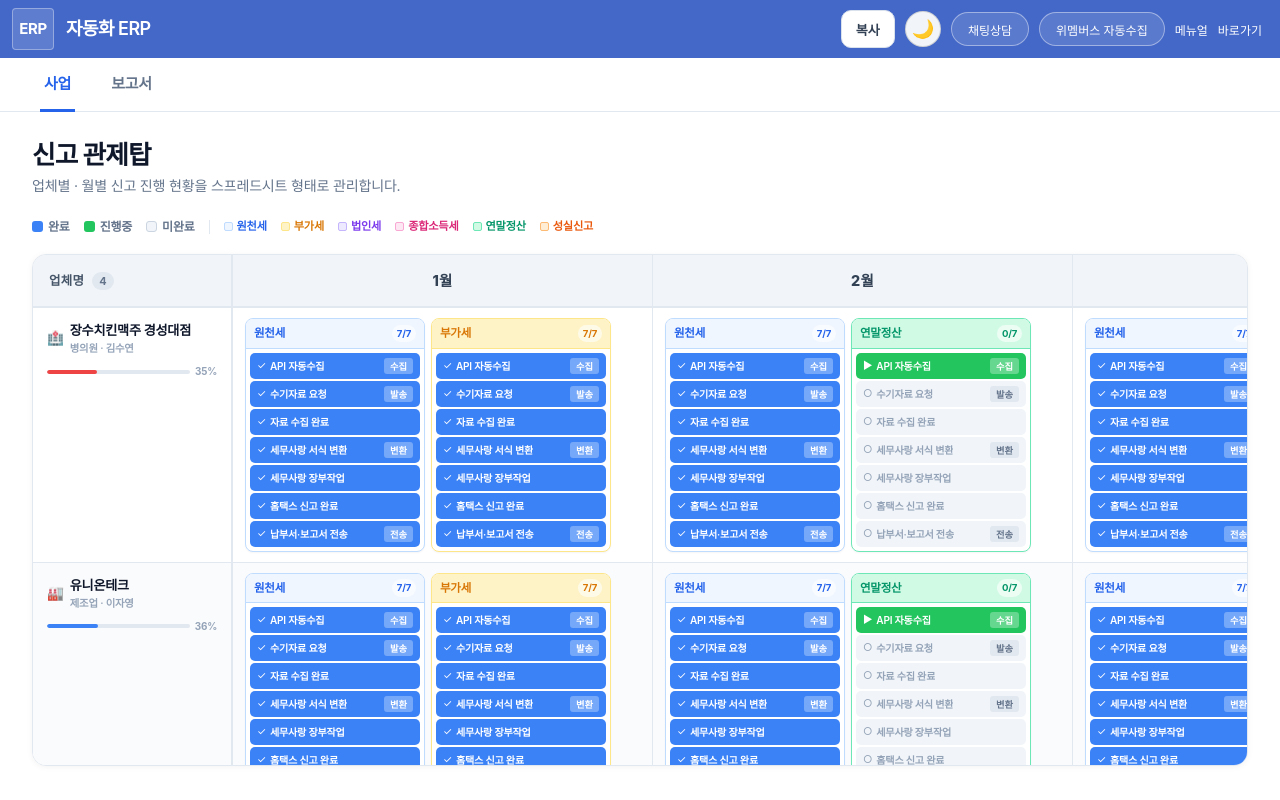
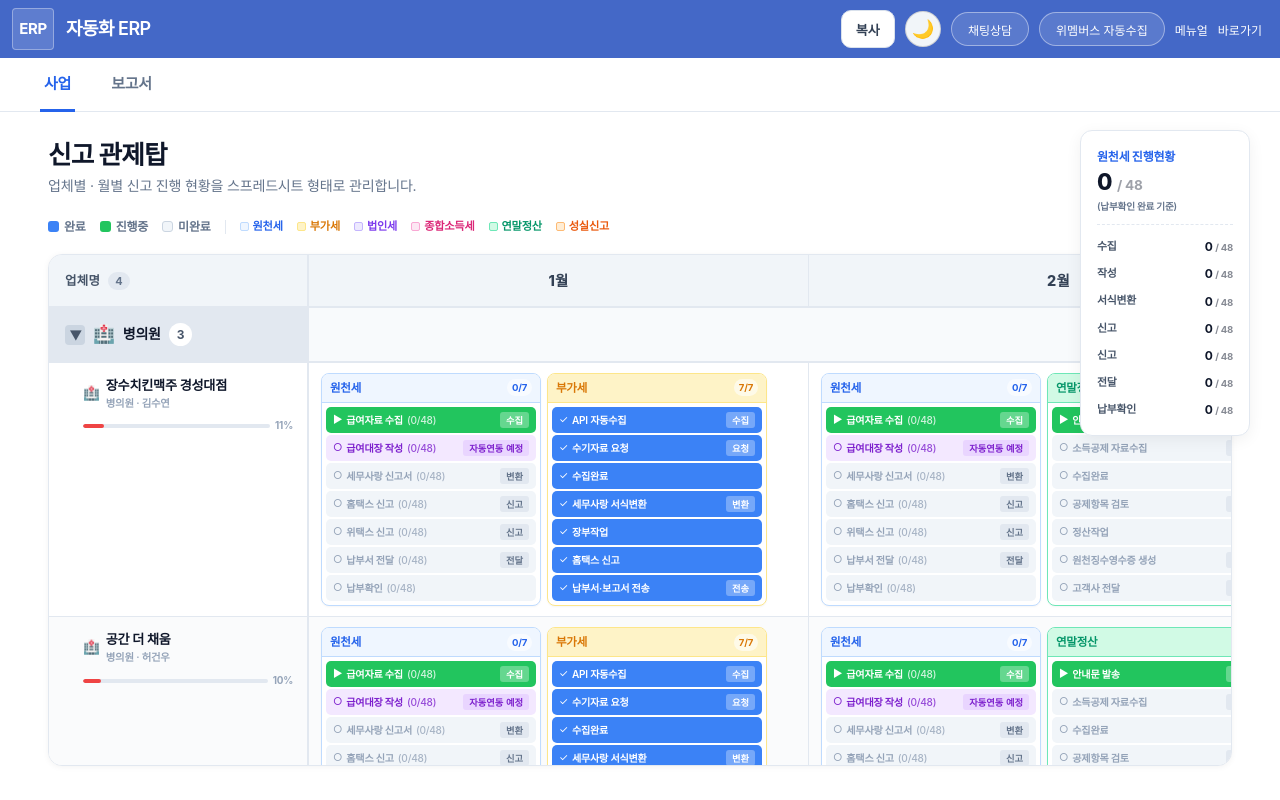
Before and after one commit to kyo1103/hgwjwk, a Next.js app: page /erp/control-tower in a window 1280 px wide. Built offline with nearby package versions, Linux system fonts and the light colour scheme; a web font is replaced by a local one.

Commit message:
feat: 원천세 내용 재정비

```diff
--- a/app/erp/control-tower/page.tsx
+++ b/app/erp/control-tower/page.tsx
@@ -1,6 +1,6 @@
 "use client";
 
-import { useState, useRef, useCallback } from "react";
+import React, { useState, useRef, useCallback, useMemo } from "react";
 import Link from "next/link";
 import {
   type StepStatus,
@@ -36,9 +36,30 @@ const TAX_COLORS: Record<string, { bg: string; text: string; border: string }> =
 
 /* ─────────────────────────── 서브 컴포넌트 ─────────────────────────── */
 
-function StepRow({ step, onToggle, onBtn }: { step: ReportStep; onToggle: () => void; onBtn: () => void }) {
-  const bg = step.status === "done" ? COLORS.done : step.status === "in-progress" ? COLORS.inProgress : COLORS.pending;
-  const tx = step.status === "done" ? COLORS.doneText : step.status === "in-progress" ? COLORS.inProgressText : COLORS.pendingText;
+function StepRow({ step, summary, onToggle, onBtn }: {
+  step: ReportStep;
+  summary?: { done: number, total: number };
+  onToggle: () => void;
+  onBtn: () => void;
+}) {
+  let bg = COLORS.pending;
+  let tx = COLORS.pendingText;
+  let btnBg = step.status === "pending" ? "#e2e8f0" : "rgba(255,255,255,0.3)";
+  let btnTx = step.status === "pending" ? "#64748b" : "#fff";
+
+  if (step.status === "done") {
+    bg = COLORS.done;
+    tx = COLORS.doneText;
+  } else if (step.status === "in-progress") {
+    bg = COLORS.inProgress;
+    tx = COLORS.inProgressText;
+  } else if (step.isAutoSync) {
+    bg = "#f3e8ff"; // 연한 보라색 배경
+    tx = "#7e22ce"; // 어두운 보라 텍스트
+    btnBg = "#e9d5ff";
+    btnTx = "#7e22ce";
+  }
+
   const icon = step.status === "done" ? "✓" : step.status === "in-progress" ? "▶" : "○";
 
   return (
@@ -52,23 +73,29 @@ function StepRow({ step, onToggle, onBtn }: { step: ReportStep; onToggle: () =>
         <span style={{
           fontSize: "0.63rem", fontWeight: 600, color: tx,
           whiteSpace: "nowrap", overflow: "hidden", textOverflow: "ellipsis",
-        }}>{step.label}</span>
+        }}>
+          {step.label}
+          {summary && <span style={{ opacity: 0.8, marginLeft: 4, fontWeight: 500 }}>({summary.done}/{summary.total})</span>}
+        </span>
       </div>
       {step.hasButton && (
         <button onClick={e => { e.stopPropagation(); onBtn(); }} style={{
           padding: "1px 6px", fontSize: "0.58rem", fontWeight: 700, border: "none", borderRadius: 3,
           cursor: "pointer", flexShrink: 0,
-          background: step.status === "pending" ? "#e2e8f0" : "rgba(255,255,255,0.3)",
-          color: step.status === "pending" ? "#64748b" : "#fff",
+          background: btnBg,
+          color: btnTx,
           transition: "all 0.15s",
-        }}>{step.buttonLabel}</button>
+        }}>
+          {step.isAutoSync && step.status === "pending" ? "자동연동 예정" : step.buttonLabel}
+        </button>
       )}
     </div>
   );
 }
 
-function TaxCard({ report, onStepToggle, onBtn }: {
+function TaxCard({ report, globalStats, onStepToggle, onBtn }: {
   report: TaxReport;
+  globalStats?: Record<string, { done: number; total: number }>;
   onStepToggle: (i: number) => void;
   onBtn: (i: number) => void;
 }) {
@@ -78,7 +105,7 @@ function TaxCard({ report, onStepToggle, onBtn }: {
   return (
     <div style={{
       border: `1.5px solid ${tc.border}`, borderRadius: 8, background: "#fff",
-      overflow: "hidden", width: 180, flexShrink: 0,
+      overflow: "hidden", width: 220, flexShrink: 0,
       boxShadow: "0 1px 2px rgba(0,0,0,0.04)",
     }}>
       <div style={{
@@ -94,7 +121,13 @@ function TaxCard({ report, onStepToggle, onBtn }: {
       </div>
       <div style={{ padding: 4, display: "flex", flexDirection: "column", gap: 2 }}>
         {report.steps.map((s, i) => (
-          <StepRow key={i} step={s} onToggle={() => onStepToggle(i)} onBtn={() => onBtn(i)} />
+          <StepRow
+            key={i}
+            step={s}
+            summary={globalStats && report.taxType === "원천세" ? globalStats[s.label] : undefined}
+            onToggle={() => onStepToggle(i)}
+            onBtn={() => onBtn(i)}
+          />
         ))}
       </div>
     </div>
@@ -103,8 +136,8 @@ function TaxCard({ report, onStepToggle, onBtn }: {
 
 /* ─────────────────────────── 스타일 상수 ─────────────────────────── */
 
-const STICKY_COL_W = 200;
-const MONTH_COL_W = 420;
+const STICKY_COL_W = 260;
+const MONTH_COL_W = 500;
 
 /* ─────────────────────────── 메인 페이지 ─────────────────────────── */
 
@@ -112,7 +145,42 @@ export default function ControlTowerPage() {
   const [companies, setCompanies] = useState<Company[]>(MOCK_COMPANIES);
   const [activeRow, setActiveRow] = useState<string | null>(null);
   const [toast, setToast] = useState<string | null>(null);
+  const [expandedFolders, setExpandedFolders] = useState<Record<string, boolean>>({});
   const rowRefs = useRef<Record<string, HTMLTableRowElement | null>>({});
+
+  const groupedCompanies = useMemo(() => {
+    const groups: Record<string, Company[]> = {};
+    companies.forEach(c => {
+      if (!groups[c.category]) groups[c.category] = [];
+      groups[c.category].push(c);
+    });
+    return groups;
+  }, [companies]);
+
+  const withholdingStats = useMemo(() => {
+    const stats: Record<string, { done: number; total: number }> = {};
+    let overallTotal = 0;
+    let overallDone = 0;
+
+    companies.forEach(c => {
+      c.months.forEach(m => {
+        m.reports.forEach(r => {
+          if (r.taxType === "원천세") {
+            overallTotal += 1;
+            const finishStep = r.steps.find(s => s.label === "납부확인");
+            if (finishStep && finishStep.status === "done") overallDone += 1;
+
+            r.steps.forEach(s => {
+              if (!stats[s.label]) stats[s.label] = { done: 0, total: 0 };
+              stats[s.label].total += 1;
+              if (s.status === "done") stats[s.label].done += 1;
+            });
+          }
+        });
+      });
+    });
+    return { steps: stats, overallTotal, overallDone };
+  }, [companies]);
 
   const showToast = useCallback((msg: string) => {
     setToast(msg);
@@ -149,7 +217,7 @@ export default function ControlTowerPage() {
   };
 
   return (
-    <div style={{ padding: "28px 32px", maxWidth: 1800, margin: "0 auto" }}>
+    <div style={{ padding: "28px 16px", width: "95%", margin: "0 auto", position: "relative" }}>
       {/* Toast */}
       {toast && (
         <div style={{
@@ -166,9 +234,41 @@ export default function ControlTowerPage() {
         <h1 style={{ fontSize: "1.6rem", fontWeight: 800, color: "#0f172a", letterSpacing: "-0.03em", marginBottom: 4 }}>
           신고 관제탑
         </h1>
-        <p style={{ color: "#64748b", fontSize: "0.88rem" }}>
+        <p style={{ color: "#64748b", fontSize: "0.88rem", margin: 0 }}>
           업체별 · 월별 신고 진행 현황을 스프레드시트 형태로 관리합니다.
         </p>
+      </div>
+
+      {/* ─── 우측 화면밖 위치 고정 원천세 현황판 ─── */}
+      <div style={{
+        position: "fixed", top: 130, right: 30, zIndex: 100, width: 170,
+        display: "flex", flexDirection: "column", gap: 12, background: "#fff", padding: "16px",
+        borderRadius: 12, border: `1px solid ${COLORS.border}`, boxShadow: "0 4px 16px rgba(0,0,0,0.06)"
+      }}>
+        <div style={{ display: "flex", flexDirection: "column", gap: 4, borderBottom: "1px dashed #e2e8f0", paddingBottom: 10 }}>
+          <span style={{ fontSize: "0.75rem", fontWeight: 800, color: TAX_COLORS["원천세"].text }}>원천세 진행현황</span>
+          <div style={{ fontSize: "1.4rem", fontWeight: 800, color: "#0f172a", lineHeight: 1.1 }}>
+            {withholdingStats.overallDone} <span style={{ opacity: 0.4, fontSize: "0.85rem", fontWeight: 700 }}>/ {withholdingStats.overallTotal}</span>
+          </div>
+          <span style={{ fontSize: "0.6rem", color: "#64748b", fontWeight: 600 }}>(납부확인 완료 기준)</span>
+        </div>
+
+        <div style={{ display: "flex", flexDirection: "column", gap: 8 }}>
+          {["급여자료 수집", "급여대장 작성", "세무사랑 신고서", "홈택스 신고", "위택스 신고", "납부서 전달", "납부확인"].map((label) => {
+            const st = withholdingStats.steps[label] || { done: 0, total: 0 };
+            const isDone = st.done === st.total && st.total > 0;
+            return (
+              <div key={label} style={{ display: "flex", justifyContent: "space-between", alignItems: "center" }}>
+                <span style={{ fontSize: "0.68rem", color: "#475569", fontWeight: 600 }}>
+                  {label === "세무사랑 신고서" ? "서식변환" : label.split(" ")[label.split(" ").length - 1]}
+                </span>
+                <span style={{ fontSize: "0.75rem", fontWeight: 700, color: isDone ? COLORS.done : "#0f172a" }}>
+                  {st.done} <span style={{ opacity: 0.5, fontSize: "0.6rem" }}>/ {st.total}</span>
+                </span>
+              </div>
+            );
+          })}
+        </div>
       </div>
 
       {/* 범례 */}
@@ -191,6 +291,8 @@ export default function ControlTowerPage() {
           </div>
         ))}
       </div>
+
+
 
       {/* ─── 스프레드시트 ─── */}
       <div style={{
@@ -254,9 +356,45 @@ export default function ControlTowerPage() {
 
             {/* ─── 바디: 업체별 행 ─── */}
             <tbody>
-              {companies.map((company, cIdx) => {
+              {Object.entries(groupedCompanies).map(([category, groupList]) => {
+                const isExpanded = expandedFolders[category] ?? true;
+                const toggleFolder = () => setExpandedFolders(p => ({ ...p, [category]: !(p[category] ?? true) }));
+                const cateMeta = INDUSTRY_META[category as keyof typeof INDUSTRY_META] || { icon: "📁", color: "#64748b" };
+
+                return (
+                  <React.Fragment key={category}>
+                    {/* 그룹 헤더(폴더) 행 */}
+                    <tr onClick={toggleFolder} style={{ cursor: "pointer", background: "#f8fafc", transition: "background 0.2s" }}>
+                      <td style={{
+                        position: "sticky", left: 0, zIndex: 30,
+                        background: "#e2e8f0", padding: "12px 16px",
+                        borderBottom: `2px solid ${COLORS.border}`,
+                        borderRight: `2px solid ${COLORS.border}`,
+                        fontWeight: 800, color: "#0f172a",
+                        display: "flex", alignItems: "center", gap: 8
+                      }}>
+                        <div style={{
+                          display: "flex", alignItems: "center", justifyContent: "center",
+                          width: 20, height: 20, borderRadius: 4, background: "#cbd5e1",
+                          color: "#475569", fontSize: "0.8rem",
+                          transform: isExpanded ? "rotate(90deg)" : "rotate(0deg)", transition: "transform 0.2s"
+                        }}>▶</div>
+                        <span style={{ fontSize: "1.1rem" }}>{cateMeta.icon}</span>
+                        <span>{category}</span>
+                        <span style={{
+                          background: "#fff", padding: "2px 8px", borderRadius: 99,
+                          fontSize: "0.75rem", color: "#475569", fontWeight: 700
+                        }}>
+                          {groupList.length}
+                        </span>
+                      </td>
+                      <td colSpan={MONTHS.length} style={{ borderBottom: `2px solid ${COLORS.border}`, background: "#f8fafc" }} />
+                    </tr>
+
+                    {/* 업체 행 (열림 상태일 때) */}
+                    {isExpanded && groupList.map((company, cIdx) => {
                       const isActive = activeRow === company.id;
-                const meta = INDUSTRY_META[company.category];
+                      const meta = INDUSTRY_META[company.category as keyof typeof INDUSTRY_META];
                       const totalSteps = company.months.reduce((s, m) => s + m.reports.reduce((s2, r) => s2 + r.steps.length, 0), 0);
                       const doneSteps = company.months.reduce((s, m) => s + m.reports.reduce((s2, r) => s2 + r.steps.filter(st => st.status === "done").length, 0), 0);
                       const pct = totalSteps > 0 ? Math.round((doneSteps / totalSteps) * 100) : 0;
@@ -270,13 +408,13 @@ export default function ControlTowerPage() {
                             transition: "background 0.2s",
                           }}
                         >
-                    {/* ─── 업체명 셀 (sticky) ─── */}
+                          {/* ─── 업체명 셀 (sticky) + 들여쓰기 ─── */}
                           <td
                             onClick={() => scrollToRow(company.id)}
                             style={{
                               position: "sticky", left: 0, zIndex: 10,
                               background: isActive ? "#e0f2fe" : cIdx % 2 === 0 ? "#fff" : "#fafbfc",
-                        padding: "12px 14px",
+                              padding: "12px 14px 12px 34px",
                               borderBottom: `1px solid ${COLORS.border}`,
                               borderRight: `2px solid ${COLORS.border}`,
                               cursor: "pointer",
@@ -329,6 +467,7 @@ export default function ControlTowerPage() {
                                   <TaxCard
                                     key={rIdx}
                                     report={report}
+                                    globalStats={withholdingStats.steps}
                                     onStepToggle={(sIdx) => handleStepToggle(company.id, monthIdx, rIdx, sIdx)}
                                     onBtn={(sIdx) => handleBtn(company.shortName, report.taxType, report.steps[sIdx].label)}
                                   />
@@ -346,6 +485,9 @@ export default function ControlTowerPage() {
                   </tr>
                 );
               })}
+                  </React.Fragment>
+                );
+              })}
             </tbody>
           </table>
         </div>
--- a/lib/control-tower-data.ts
+++ b/lib/control-tower-data.ts
@@ -8,6 +8,7 @@ export interface ReportStep {
   status: StepStatus;
   hasButton: boolean;
   buttonLabel?: string;
+  isAutoSync?: boolean;
 }
 
 export interface TaxReport {
@@ -40,16 +41,62 @@ export const INDUSTRY_META: Record<IndustryCategory, { icon: string; color: stri
 
 /* ─────────────────────────── 7단계 템플릿 ─────────────────────────── */
 
-function makeSteps(doneCount: number, inProgressIndex?: number): ReportStep[] {
-  const template: { label: string; hasButton: boolean; buttonLabel?: string }[] = [
-    { label: "API 자동수집", hasButton: true, buttonLabel: "수집" },
-    { label: "수기자료 요청", hasButton: true, buttonLabel: "발송" },
-    { label: "자료 수집 완료", hasButton: false },
-    { label: "세무사랑 서식 변환", hasButton: true, buttonLabel: "변환" },
-    { label: "세무사랑 장부작업", hasButton: false },
-    { label: "홈택스 신고 완료", hasButton: false },
-    { label: "납부서·보고서 전송", hasButton: true, buttonLabel: "전송" },
-  ];
+function makeSteps(taxType: string, doneCount: number, inProgressIndex?: number): ReportStep[] {
+  let template: { label: string; hasButton: boolean; buttonLabel?: string; isAutoSync?: boolean }[] = [];
+
+  if (taxType === "원천세") {
+    template = [
+      { label: "급여자료 수집", hasButton: true, buttonLabel: "수집", isAutoSync: true },
+      { label: "급여대장 작성", hasButton: true, buttonLabel: "작성", isAutoSync: true },
+      { label: "세무사랑 신고서", hasButton: true, buttonLabel: "변환" },
+      { label: "홈택스 신고", hasButton: true, buttonLabel: "신고" },
+      { label: "위택스 신고", hasButton: true, buttonLabel: "신고" },
+      { label: "납부서 전달", hasButton: true, buttonLabel: "전달" },
+      { label: "납부확인", hasButton: false },
+    ];
+  } else if (taxType === "법인세") {
+    template = [
+      { label: "API 자동수집", hasButton: true, buttonLabel: "수집" },
+      { label: "고객사 자료요청", hasButton: true, buttonLabel: "요청" },
+      { label: "수집완료", hasButton: false },
+      { label: "결산/재무제표", hasButton: true, buttonLabel: "작성" },
+      { label: "세무조정", hasButton: false },
+      { label: "홈택스 신고", hasButton: false },
+      { label: "납부서·보고서 전송", hasButton: true, buttonLabel: "전송" },
+    ];
+  } else if (taxType === "종합소득세") {
+    template = [
+      { label: "API 자동수집", hasButton: true, buttonLabel: "수집" },
+      { label: "고객사 자료요청", hasButton: true, buttonLabel: "요청" },
+      { label: "수집완료", hasButton: false },
+      { label: "소득금액 확정", hasButton: true, buttonLabel: "확정" },
+      { label: "세무조정/공제", hasButton: false },
+      { label: "홈택스 신고", hasButton: false },
+      { label: "납부서 전송", hasButton: true, buttonLabel: "전송" },
+    ];
+  } else if (taxType === "연말정산") {
+    template = [
+      { label: "안내문 발송", hasButton: true, buttonLabel: "발송" },
+      { label: "소득공제 자료수집", hasButton: true, buttonLabel: "수집" },
+      { label: "수집완료", hasButton: false },
+      { label: "공제항목 검토", hasButton: true, buttonLabel: "검토" },
+      { label: "정산작업", hasButton: false },
+      { label: "원천징수영수증 생성", hasButton: true, buttonLabel: "생성" },
+      { label: "고객사 전달", hasButton: true, buttonLabel: "전달" },
+    ];
+  } else {
+    // 부가세 및 기타 기본 구조
+    template = [
+      { label: "API 자동수집", hasButton: true, buttonLabel: "수집" },
+      { label: "수기자료 요청", hasButton: true, buttonLabel: "요청" },
+      { label: "수집완료", hasButton: false },
+      { label: "세무사랑 서식변환", hasButton: true, buttonLabel: "변환" },
+      { label: "장부작업", hasButton: false },
+      { label: "홈택스 신고", hasButton: false },
+      { label: "납부서·보고서 전송", hasButton: true, buttonLabel: "전송" },
+    ];
+  }
+
   return template.map((t, idx) => {
     let status: StepStatus = "pending";
     if (idx < doneCount) status = "done";
@@ -65,22 +112,22 @@ export const MONTHS = [1, 2, 3, 4, 5, 6, 7, 8, 9, 10, 11, 12];
 function generateMockMonths(isCorp: boolean): MonthData[] {
   const data: MonthData[] = [];
   for (let m = 1; m <= 12; m++) {
-    // 공통: 매월 원천세 필수 포함
+    // 공통: 매월 원천세 필수 포함 (미완료 상태를 잘 볼 수 있도록 초기 완료값을 0~임의로 낮춤)
     const reports: TaxReport[] = [
-      { taxType: "원천세", steps: makeSteps(m < 4 ? 7 : Math.floor(Math.random() * 4)) }
+      { taxType: "원천세", steps: makeSteps("원천세", 0) }
     ];
 
-    if (m === 2) reports.push({ taxType: "연말정산", steps: makeSteps(0) });
-    if (m === 5) reports.push({ taxType: "종합소득세", steps: makeSteps(0) });
-    if (m === 6) reports.push({ taxType: "성실신고", steps: makeSteps(0) });
+    if (m === 2) reports.push({ taxType: "연말정산", steps: makeSteps("연말정산", 0) });
+    if (m === 5) reports.push({ taxType: "종합소득세", steps: makeSteps("종합소득세", 0) });
+    if (m === 6) reports.push({ taxType: "성실신고", steps: makeSteps("성실신고", 0) });
 
     // 분기별 부가세
     if ([1, 4, 7, 10].includes(m)) {
-      reports.push({ taxType: "부가세", steps: makeSteps(m < 4 ? 7 : Math.floor(Math.random() * 4)) });
+      reports.push({ taxType: "부가세", steps: makeSteps("부가세", m < 4 ? 7 : Math.floor(Math.random() * 4)) });
     }
     // 법인은 3월 법인세 추가
     if (isCorp && m === 3) {
-      reports.push({ taxType: "법인세", steps: makeSteps(1) });
+      reports.push({ taxType: "법인세", steps: makeSteps("법인세", 1) });
     }
 
     data.push({ month: m, reports });
```
Also changed, not shown: components/workspace/workspace.module.css (+33 -11 lines). Lines whose indentation alone changed are shown as unchanged.
